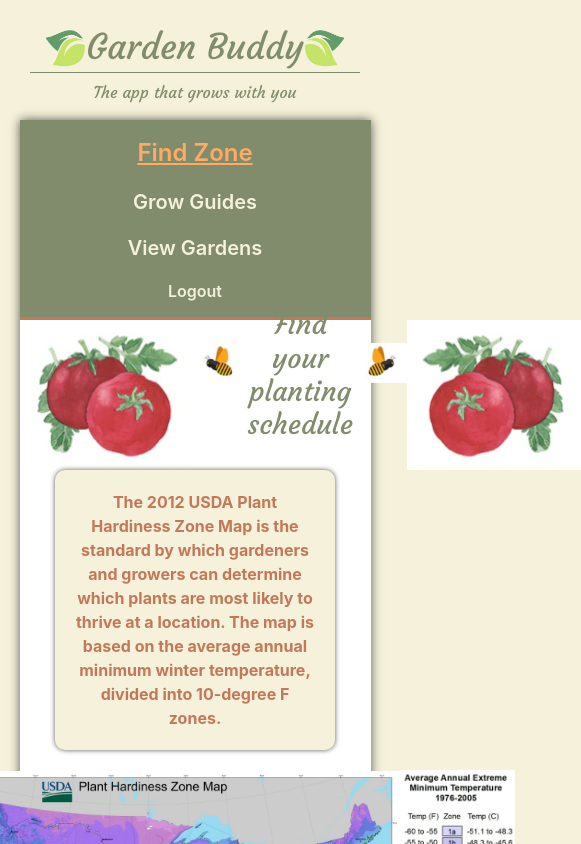
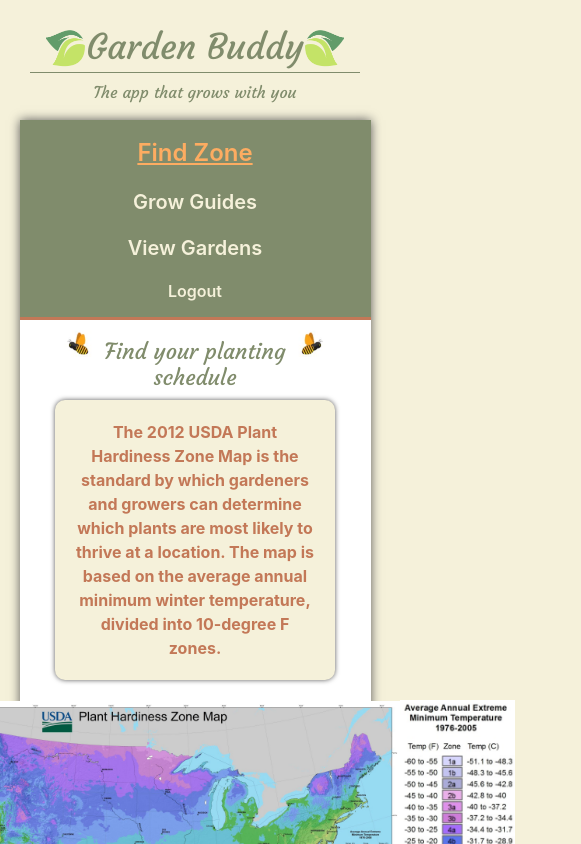
Before and after one commit to jkwalsh127/garden-buddy, a React (Create React App) app in the folder client/: page /findzone in a window 390 px wide. Shown: the top 844 px of the page, 581 px wide, since content can reach past the window. Built offline with nearby package versions, Linux system fonts and the light colour scheme.

Commit message:
further media query formatting on schedule page

```diff
--- a/client/src/components/styles/headerMediaQueries.css
+++ b/client/src/components/styles/headerMediaQueries.css
@@ -14,7 +14,7 @@
         margin: 5px 0 0 0;
     }
 }
-@media screen and (max-width: 575px) {
+@media screen and (max-width: 600px) {
     .nav {
         flex-direction: column;
         flex-basis: 50%;
--- a/client/src/pages/Schedule.js
+++ b/client/src/pages/Schedule.js
@@ -1,5 +1,6 @@
 import React, { useState } from 'react';
 import './styles/schedule.css';
+import './styles/scheduleMediaQueries.css';
 import { validateZip } from '../utils/helpers';
 import hardinessIMG from './images/hardiness.jpeg';
 import hardinessLegend from './images/hardinessLegend.jpeg';
@@ -80,13 +81,13 @@
   return (
     <>
         <div className='head-wrap'>
-            <img src={tomatoesLeft} alt="tomatoes" className='tomatoes'/>
+            <img src={tomatoesLeft} alt="tomatoes" className='tomatoes-schedule'/>
                 <div className='title-wrap-schedule'>
                     <img src={beesLeft} alt="bees" className='bees'/>
                     <h1 className='schedule-title font-title'>Find your planting schedule</h1>
                     <img src={beesRight} alt="bees" className='bees'/>
                 </div>
-            <img src={tomatoesRight} alt="tomatoes" className='tomatoes'/>
+            <img src={tomatoesRight} alt="tomatoes" className='tomatoes-schedule'/>
         </div>
         <p className='zone-description'>
             The 2012 USDA Plant Hardiness Zone Map is the standard by which gardeners and growers can determine which plants are most likely to thrive at a location. The map is based on the average annual minimum winter temperature, divided into 10-degree F zones.
--- a/client/src/pages/styles/schedule.css
+++ b/client/src/pages/styles/schedule.css
@@ -114,3 +114,6 @@
 .zip-input{
     font-family: cursive;
 }
+.tomatoes-schedule {
+    height: 170px;
+}
--- /dev/null
+++ b/client/src/pages/styles/scheduleMediaQueries.css
@@ -0,0 +1,73 @@
+@media screen and (max-width: 1025px) {
+    .schedule-title {
+        font-size: 30px;
+    }
+    .tomatoes-schedule {
+        height: 130px;
+    }
+}
+@media screen and (max-width: 880px) {
+    .tomatoes-schedule {
+        height: 120px;
+    }
+    .bees {
+        height: 35px;
+    }
+}
+@media screen and (max-width: 830px) {
+    .tomatoes-schedule {
+        height: 100px;
+    }
+    .bees {
+        margin: 0 0 60px 0;
+    }
+    .schedule-title {
+        width: 250px;
+    }
+}
+@media screen and (max-width: 660px) {
+    .tomatoes-schedule {
+        height: 90px;
+    }
+    .schedule-title {
+        font-size: 26px;
+        margin: 0 0 20px 0;
+        width: 220px;
+    }
+}
+@media screen and (max-width: 595px) {
+    .tomatoes-schedule {
+        height: 80px;
+    }
+    .schedule-title {
+        font-size: 22px;
+        width: 190px;
+    }
+}
+@media screen and (max-width: 540px) {
+    .tomatoes-schedule {
+        height: 80px;
+    }
+    .schedule-title {
+        font-size: 22px;
+        width: 190px;
+    }
+    .tomatoes-schedule {
+        display: none;
+    }
+    .title-wrap-schedule {
+        width: 100%;
+    }
+    .bees {
+        height: 30px;
+    }
+}
+@media screen and (max-width: 350px) {
+    .schedule-title {
+        font-size: 20px;
+        width: 170px;
+    }
+    .bees {
+        height: 25px;
+    }
+}
```
Also changed, not shown: 1 other file (tests, documents, lock files or other folders).
